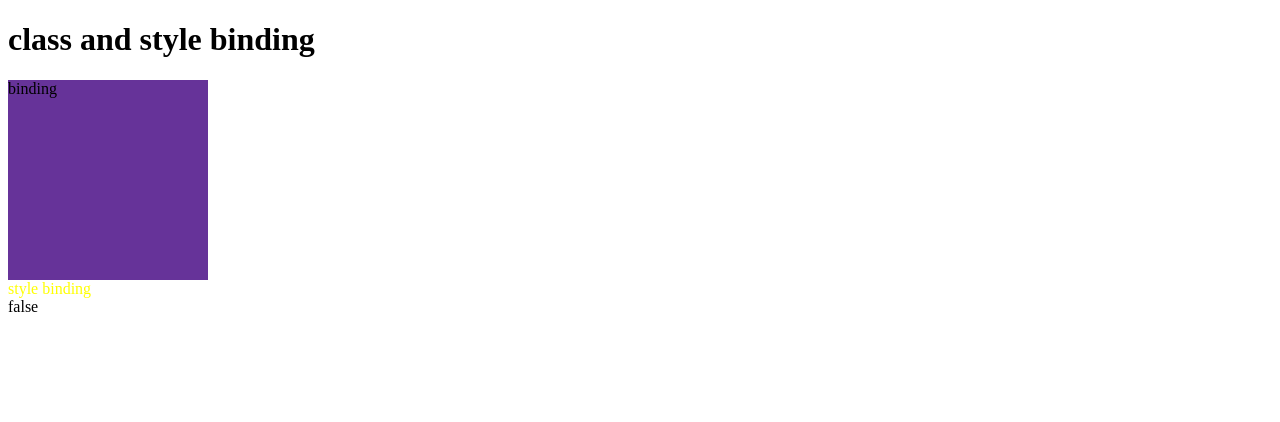
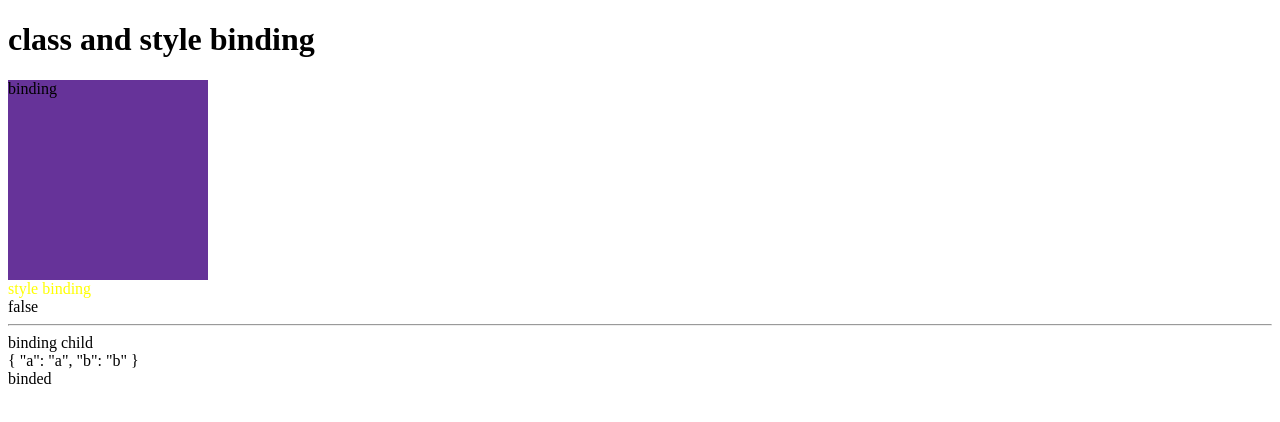
Before and after one commit to mohamadrzfatery/vue-training, a Nuxt app: page /binding in a window 1280 px wide. Shown: the top 422 px of the page. Built offline with nearby package versions, Linux system fonts and the light colour scheme.

Commit message:
attribute binding

```diff
--- /dev/null
+++ b/components/BindingChild.vue
@@ -0,0 +1,16 @@
+<template>
+  <div>
+    <div>binding child</div>
+    <div>{{ $attrs }}</div>
+    <div >binded</div>
+  </div>
+</template>
+
+<script>
+export default {
+  inheritAttrs: false,
+  // props: ['a'],
+}
+</script>
+
+<style></style>
--- a/pages/binding.vue
+++ b/pages/binding.vue
@@ -6,6 +6,8 @@
     </div>
     <div :style="{ color: 'yellow' }">style binding</div>
     {{ isActive.toString() }}
+    <hr />
+    <binding-child a="a" b="b"></binding-child>
   </div>
 </template>
 
```
